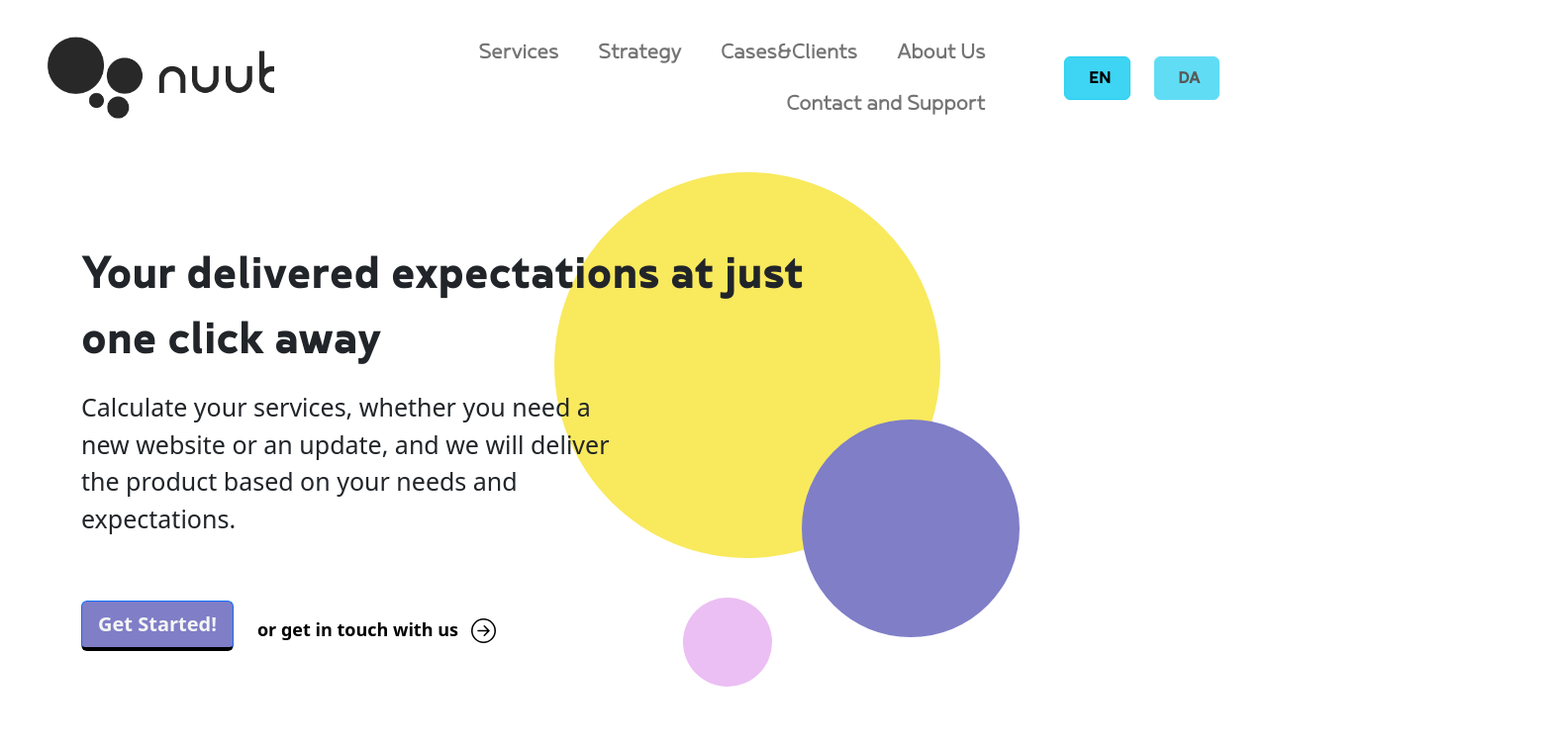
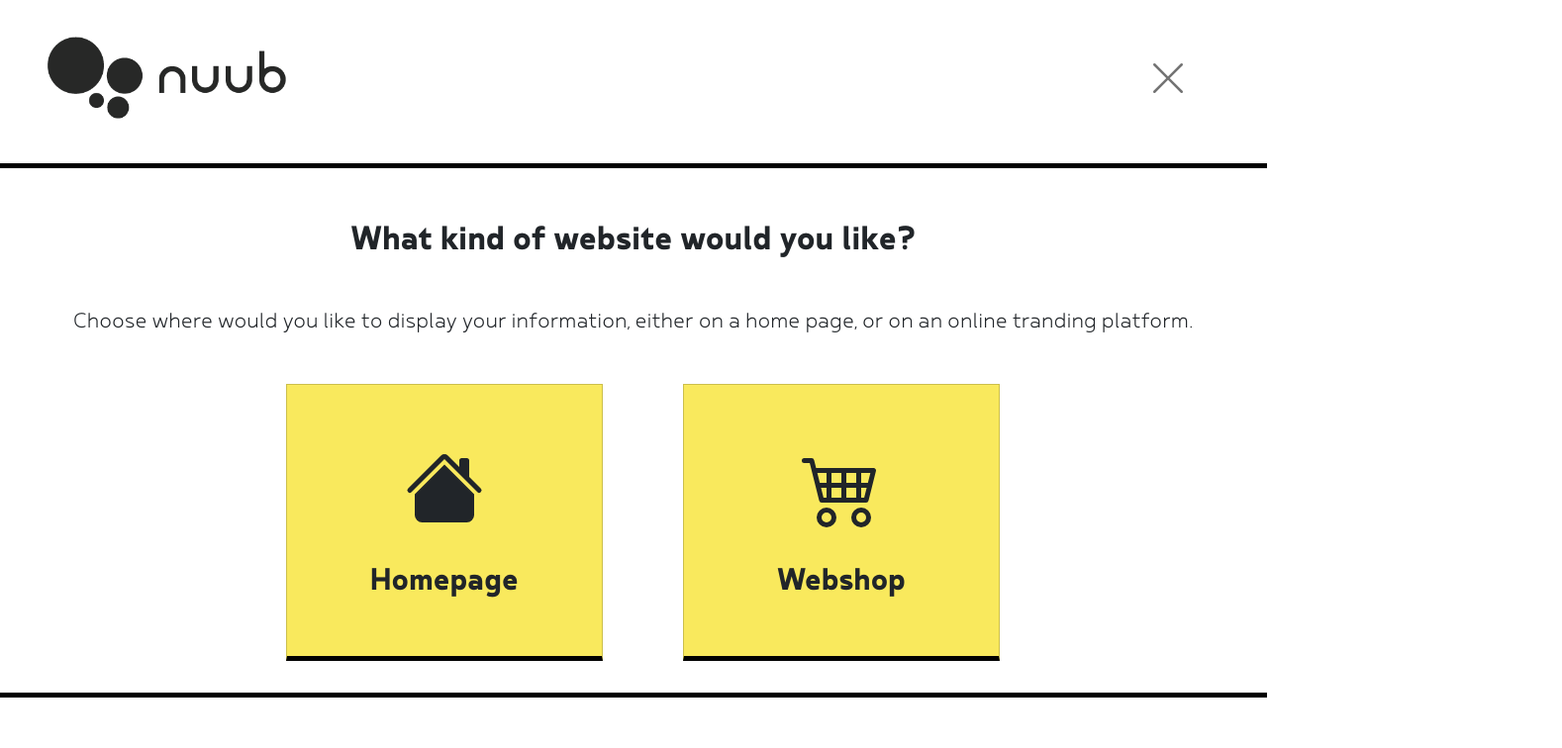
Before and after one commit to meii181/the-other-nuub, a React (Create React App) app: page /price-calculator in a window 1280 px wide. Shown: the top 756 px of the page at 99% size, 1578 px wide, since content can reach past the window. Built offline with nearby package versions, Linux system fonts and the light colour scheme.

Commit message:
Add scroll-top button

```diff
--- a/src/App.js
+++ b/src/App.js
@@ -1,27 +1,21 @@
 import "./App.css";
 import "./index.css";
-// import { Routes, Route } from "react-router-dom";
+import { BrowserRouter as Router, Routes, Route } from "react-router-dom";
 import Home from "./pages/Home";
-import Services from "./pages/Services";
-import Strategy from "./pages/Strategy";
-import CasesClients from "./pages/Cases&Clients";
-import About from "./pages/About";
-import Contact from "./pages/Contact";
-import Navigation from "./pages/Navigation";
-import Footer from "./pages/Footer";
+import PriceCalculator from "./pages/PriceCalculator";
 import "bootstrap/dist/css/bootstrap.min.css";
+import ScrollUpButton from "./pages/ScrollUpButton";
 
 function App() {
   return (
     <div className="App">
-      <Navigation />
-      <Home />
-      <Services />
-      <Strategy />
-      <CasesClients />
-      <About />
-      <Contact />
-      <Footer />
+      <ScrollUpButton />
+      <Router>
+        <Routes>
+          <Route path="/" element={<Home />} />
+          <Route path="/price-calculator" element={<PriceCalculator />} />
+        </Routes>
+      </Router>
     </div>
   );
 }
--- a/src/index.js
+++ b/src/index.js
@@ -1,11 +1,9 @@
 import React from "react";
 import ReactDOM from "react-dom/client";
 import App from "./App";
-import { BrowserRouter } from "react-router-dom";
 
 const root = ReactDOM.createRoot(document.getElementById("root"));
 root.render(
-  <BrowserRouter>
+
     <App />
-  </BrowserRouter>
 );
--- a/src/pages/Contact.js
+++ b/src/pages/Contact.js
@@ -72,7 +72,7 @@ const Contact = () => {
               style={{
                 backgroundColor: "#F9E95D",
                 width: 900,
-                height: 1625,
+                height: 1850,
                 position: "absolute",
                 top: 4500,
                 left: 0,
@@ -101,24 +101,6 @@ const Contact = () => {
               You can actually do both, feel free to contact us, regardless of
               needing assistance or just a small talk with us.
             </p>
-            <p style={{
-                color: "red",
-                fontSize: 25,
-                marginTop: "2rem",
-                marginLeft: "8rem",
-                fontFamily: "secondary-font",
-                fontWeight: "bold",
-              }}>{errorMessage}
-              </p>
-              <p style={{
-                color: "green",
-                fontSize: 25,
-                fontWeight: "bold",
-                marginLeft: "8rem",
-                fontFamily: "secondary-font",
-              }} className="w-50">
-                {successMessage}
-              </p>
             <Form
             onSubmit = {handleSubmitForm}
               style={{
@@ -191,17 +173,31 @@ const Contact = () => {
                 }}
               >
                 <Form.Label>Describe your inquiry</Form.Label>
-                <Form.Control
+                <Form.Control as="textarea"
                   type="text"
                   name="inquiry_description"
                   value={inquiry_description}
                   onChange={event => setinquiryDescription(event.target.value)}
                   style={{
                     borderBottom: "3px solid black",
-                    height: "10rem",
                   }}
                 ></Form.Control>
               </Form.Group>
+              <p style={{
+                color: "red",
+                fontSize: 25,
+                fontFamily: "secondary-font",
+                fontWeight: "bold",
+              }}>{errorMessage}
+              </p>
+              <p style={{
+                color: "green",
+                fontSize: 25,
+                fontWeight: "bold",
+                fontFamily: "secondary-font",
+              }}>
+                {successMessage}
+              </p>
               <Button
                 type="submit"
                 value="Submit Form"
@@ -211,7 +207,7 @@ const Contact = () => {
                   backgroundColor: "#7F7EC7",
                   color: "whitesmoke",
                   borderBottom: "4px solid black",
-                  marginTop: "1rem",
+                  marginTop: "3rem",
                 }}
               >
                 Submit
--- a/src/pages/Home.js
+++ b/src/pages/Home.js
@@ -3,9 +3,19 @@ import { Button, Container, Stack } from "react-bootstrap";
 import Row from "react-bootstrap/Row";
 import Col from "react-bootstrap/Col";
 import { ArrowRightCircle } from "react-bootstrap-icons";
+import Services from "./Services";
+import Strategy from "./Strategy";
+import CasesClients from "./Cases&Clients";
+import About from "./About";
+import Contact from "./Contact";
+import Navigation from "./Navigation";
+import Footer from "./Footer";
+import ScrollUpButton from "./ScrollUpButton";
 
 const Home = () => {
   return (
+    <>
+    <Navigation />
     <section id="home" className="justify-content-md-center mt-5 pt-5">
       <Container>
         <Row>
@@ -28,7 +38,7 @@ const Home = () => {
               className="call-to-action mt-5"
             >
               <Button
-                href="#pricecalculator"
+                href="/price-calculator"
                 style={{
                   fontSize: 20,
                   fontWeight: "bold",
@@ -98,6 +108,14 @@ const Home = () => {
         </Row>
       </Container>
     </section>
+    <Services />
+      <Strategy />
+      <CasesClients />
+      <About />
+      <Contact />
+      <Footer />
+      <ScrollUpButton />
+      </>
   );
 };
 
--- a/src/pages/Navigation.js
+++ b/src/pages/Navigation.js
@@ -5,7 +5,7 @@ import nuub_logo from "../assets/img/cropped-nuub_logo.png";
 const Navigation = () => {
   return (
     <Navbar className="navigation pt-3" expand="lg">
-      <Navbar.Brand href="#" className="logo">
+      <Navbar.Brand className="logo">
         <img src={nuub_logo} width="246px" height="83px" />
       </Navbar.Brand>
       <Navbar.Toggle aria-controls="navbar-nav" />
--- /dev/null
+++ b/src/pages/NavigationPriceCalculator.js
@@ -0,0 +1,29 @@
+import React from "react";
+import { Navbar, Stack, Nav } from "react-bootstrap";
+import nuub_logo from "../assets/img/cropped-nuub_logo.png";
+import { XLg } from "react-bootstrap-icons";
+
+const NavigationPriceCalculator = () => {
+    return (
+      <Navbar className="navigation pt-3" expand="lg">
+        <Navbar.Brand className="logo">
+          <img src={nuub_logo} width="246px" height="83px" />
+        </Navbar.Brand>
+        <Navbar.Toggle aria-controls="navbar-nav" />
+        <Navbar.Collapse id="navbar-nav">
+          <Stack direction="horizontal" gap={3} className="ms-auto">
+            <Nav
+              className="nav justify-content-end me-5"
+              style={{ fontSize: 24, fontWeight: "bold" }}
+            >
+              <Nav.Link href="/" className="me-4">
+               <XLg size={40}></XLg>
+              </Nav.Link>
+              </Nav>
+              </Stack>
+              </Navbar.Collapse>
+    </Navbar>
+  );
+};
+
+export default NavigationPriceCalculator;
--- /dev/null
+++ b/src/pages/PriceCalculator.js
@@ -0,0 +1,104 @@
+import React from "react";
+import { Container, Col, Row, Card } from "react-bootstrap";
+import { HouseFill, Cart4 } from "react-bootstrap-icons";
+import NavigationPriceCalculator from "./NavigationPriceCalculator"
+
+const PriceCalculator = () => {
+
+    const questions = [
+        {
+        text: "What kind of website would you like?",
+        subtitle: "Choose where would you like to display your information, either on a home page, or on an online tranding platform.",
+        options: [
+            {id: 0, text: "Homepage"},
+            {id: 1, text: "Webpage"},
+        ]
+    },
+]
+
+
+    return (
+        <div>
+        <NavigationPriceCalculator/>
+        <Container fluid style={{
+            marginTop: "1rem",
+            borderBottom: "5px solid black",
+            borderTop: "5px solid black",
+            height: 540,
+        }}>
+            <div>
+            <h1 style={{
+                fontSize: 40,
+                paddingTop: "3rem",
+                textAlign: "center",
+                paddingBottom: "2rem",
+                fontFamily: "primary-font",
+
+            }}>What kind of website would you like?</h1>
+            <p style={{
+                textAlign: "center",
+                fontFamily: "secondary-font",
+                fontSize: 25
+            }}>Choose where would you like to display your information, either on a home page, or on an online tranding platform.</p>
+            </div>
+
+            <Row
+          className="g-4 mt-1"
+          style={{
+            display: "flex",
+            justifyContent: "center",
+            position: "relative",
+            marginLeft: "4rem",
+          }}
+        >
+          <Col md={4}>
+            <Card
+              style={{
+               borderBottom: "5px solid black",
+                borderRadius: 0,
+                width: "20rem",
+                height: "17.5rem",
+                backgroundColor: "#F9E95D"
+              }}
+            >
+              <Card.Body href="/price-calculator-1" className="mt-5" style={{ textAlign: "center" }}>
+                <HouseFill size={80}  />
+                <Card.Title
+                  style={{ fontSize: 37, fontFamily: "primary-font", marginTop: "2rem" }}
+                >
+                 Homepage
+                </Card.Title>
+              </Card.Body>
+            </Card>
+          </Col>
+
+          <Col md={4}>
+            <Card
+              style={{
+               borderBottom: "5px solid black",
+                borderRadius: 0,
+                width: "20rem",
+                height: "17.5rem",
+                textAlign: "center",
+                backgroundColor: "#F9E95D"
+              }}
+            >
+              <Card.Body href="/price-calculator-2" className="mt-5">
+                <Cart4 size={80} />
+                <Card.Title
+                  style={{ fontSize: 37, fontFamily: "primary-font", marginTop: "2rem" }}
+                >
+                  Webshop
+                </Card.Title>
+              </Card.Body>
+            </Card>
+          </Col>
+          </Row>
+
+
+        </Container>
+        </div>
+    )
+}
+
+export default PriceCalculator
--- /dev/null
+++ b/src/pages/ScrollUpButton.js
@@ -0,0 +1,54 @@
+import React, { useState, useEffect } from "react";
+import { Button } from "react-bootstrap";
+import { ArrowUp } from "react-bootstrap-icons";
+
+const ScrollUpButton = () => {
+  const [scrollUp, setScrollUp] = useState(false);
+
+  useEffect(() => {
+    window.addEventListener("scroll", () => {
+      if (window.scrollY > 1300) {
+        setScrollUp(true);
+      } else {
+        setScrollUp(false);
+      }
+    });
+  }, []);
+
+  const scrollTop = () => {
+    window.scrollTo({
+      top: 0,
+      behavior: "smooth",
+    });
+  };
+
+  return (
+    <div className="App">
+      {scrollUp && (
+        <Button
+          style={{
+            position: "fixed",
+            right: 25,
+            top: 630,
+            padding: "1rem",
+            width: 90,
+            height: 90,
+            backgroundColor: "#97E8F6",
+            borderTop: "4px solid black",
+          }}
+          onClick={scrollTop}
+        >
+          <ArrowUp
+            size={35}
+            className="text-dark"
+            style={{
+              marginTop: "0.5rem",
+            }}
+          ></ArrowUp>
+        </Button>
+      )}
+    </div>
+  );
+};
+
+export default ScrollUpButton;
```
Also changed, not shown: src/App.css (line endings or trailing spaces).
